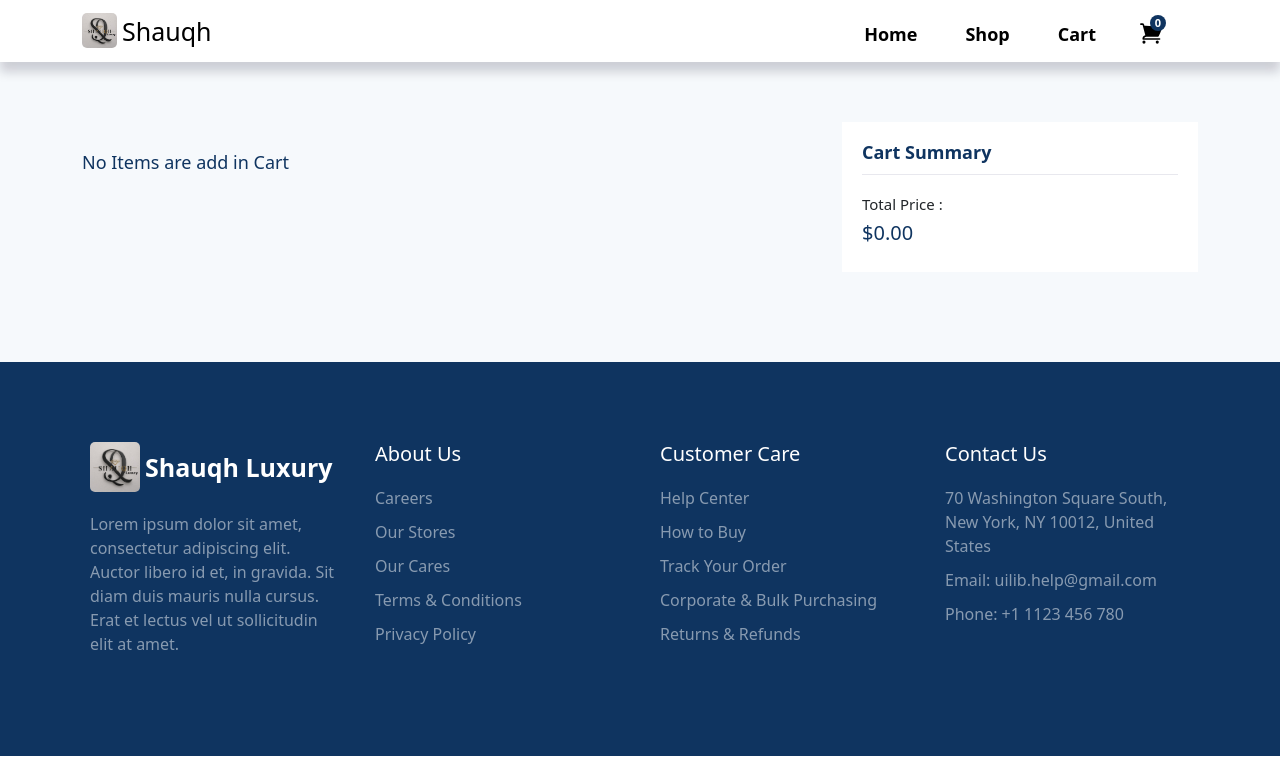
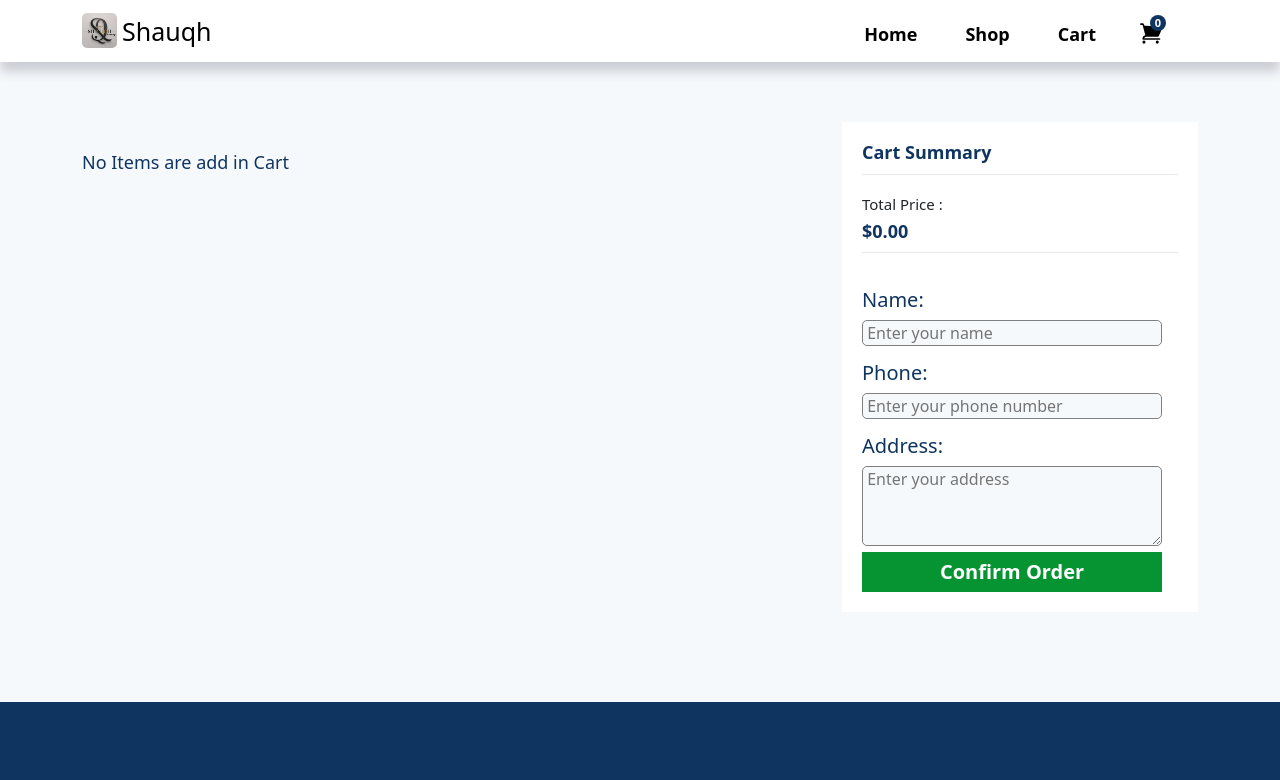
Before and after one commit to TalhaJubaerPrantor/shauqh-front, a React (Create React App) app: page /cart in a window 1280 px wide. Shown: the top 780 px of the page. Built offline with nearby package versions, Linux system fonts and the light colour scheme.

Commit message:
added buy now btn

```diff
--- a/src/components/Footer/Footer.jsx
+++ b/src/components/Footer/Footer.jsx
@@ -13,7 +13,7 @@ const Footer = () => {
                   <img style={{height:"50px",borderRadius:"5px"}} src={logo} alt="" />
                   <h1>Shauqh Luxury</h1>
               </div>
-              <p>Lorem ipsum dolor sit amet, consectetur adipiscing elit. Auctor libero id et, in gravida. Sit diam duis mauris nulla cursus. Erat et lectus vel ut sollicitudin elit at amet.</p>
+              <p>Enhance your aura with our exclusive selection of luxurious perfumes, each crafted to make a lasting impression. Every fragrance is a work of art, embodying elegance, allure, and timeless sophistication.</p>
             </Col>
             <Col md={3} sm={5} className='box'>
               <h2>About Us</h2>
--- a/src/components/ProductCard/ProductCard.jsx
+++ b/src/components/ProductCard/ProductCard.jsx
@@ -1,6 +1,6 @@
 import { Col } from "react-bootstrap";
 import "./product-card.css";
-import { useNavigate } from "react-router-dom";
+import { Link, useNavigate } from "react-router-dom";
 import { toast } from "react-toastify";
 import { useDispatch } from "react-redux";
 import { addToCart } from "../../app/features/cart/cartSlice";
@@ -39,7 +39,16 @@ const ProductCard = ({ title, productItem }) => {
           <i className="fa fa-star"></i>
         </div>
         <div className="price">
-          <h4>Tk:{productItem.price}</h4>
+          <h4 style={{fontFamily:"serif"}}>Tk:{productItem.price}</h4>
+          <Link
+              aria-label="Go to Cart Page"
+              to="/cart"
+              className="buy-btn"
+              onClick={() => handelAdd(productItem)}
+              // data-num={cartList.length}
+          >
+          Buy Now
+          </Link>
           <button
             aria-label="Add"
             type="submit"
--- a/src/components/ProductCard/product-card.css
+++ b/src/components/ProductCard/product-card.css
@@ -9,12 +9,14 @@
     position: absolute;
     top: 0;
     left: 0;
-    background: #0f3460;
+    background: red;
     padding: 3px 10px;
     font-size: 12px;
-    border-radius: 50px;
+    /* border-radius: 50px; */
     color: #fff;
-    margin: 10px;
+    /* margin: 10px; */
+    border-bottom-right-radius: 15px;
+    /* border: 3px solid lightgray; */
 }
 
 .product {
@@ -47,7 +49,19 @@
 }
 
 .price h4 {
-    margin: 20px 0 10px;
+    margin: 10px 0 10px;
+}
+
+.buy-btn{
+    text-align: center;
+    text-decoration: none;
+    color: white;
+    background: #0d6efd;
+    width: 100px;
+    border-radius: 5px;
+    height: 30px;
+    padding-top: 3px;
+    margin-left: 50px;
 }
 
 .price button {
--- a/src/index.css
+++ b/src/index.css
@@ -100,6 +100,14 @@ button {
 
 /*   ---Cart Page---   */
 
+.customer-data{
+    background: #f6f9fc;
+    border: 1px solid gray;
+    border-radius: 5px;
+    width: 300px;
+}
+
+
 .cart-items {
   background: #f6f9fc;
   height: auto;
@@ -108,9 +116,10 @@ button {
 .cart-items .cart-total {
   background-color: white;
   padding: 20px;
-  height: 150px;
+  /* height: 150px; */
   margin-bottom: 30px;
 }
+
 
 .cart-list {
   position: relative;
@@ -131,6 +140,50 @@ button {
   max-width: 300px;
   object-fit: contain;
 }
+
+/* Confirm button of cart start */
+.confirm {
+  width: 15em;
+  height: 2em;
+  /* margin: 0.5em; */
+  background: #069331;
+  color: white;
+  border: none;
+  /* border-radius: 0.625em; */
+  font-size: 20px;
+  font-weight: bold;
+  cursor: pointer;
+  position: relative;
+  z-index: 1;
+  overflow: hidden;
+ }
+
+ button:hover {
+  color: #069331;
+  border: 2px solid #069331;
+ }
+
+ button:after {
+  content: "";
+  background: white;
+  position: absolute;
+  z-index: -1;
+  left: -20%;
+  right: -20%;
+  top: 0;
+  bottom: 0;
+  transform: skewX(-45deg) scale(0, 1);
+  transition: all 0.5s;
+ }
+
+ button:hover:after {
+  transform: skewX(-45deg) scale(1, 1);
+  -webkit-transition: all 0.5s;
+  transition: all 0.5s;
+ }
+
+/* Confirm button of cart end */
+
 
 @media (max-width: 767px) {
   .cart-items .container > .row {
--- a/src/pages/Cart.jsx
+++ b/src/pages/Cart.jsx
@@ -81,7 +81,18 @@ const Cart = () => {
               <h2>Cart Summary</h2>
               <div className=" d_flex">
                 <h4>Total Price :</h4>
-                <h3>${totalPrice}.00</h3>
+                <h2>${totalPrice}.00</h2>
+
+                <h3 style={{paddingTop:"15px"}}>Name:</h3>
+                <input className="customer-data" type="text" name="name" placeholder=" Enter your name"/>
+                <h3 style={{paddingTop:"15px"}}>Phone:</h3>
+                <input className="customer-data" type="number" name="phone" placeholder=" Enter your phone number"/>
+                <h3 style={{paddingTop:"15px"}}>Address:</h3>
+                <textarea className="customer-data" style={{height:"80px"}} type="text" name="address" placeholder=" Enter your address"/> <br />
+                <button class="confirm ">
+                  Confirm Order
+                </button>
+
               </div>
             </div>
           </Col>
```
